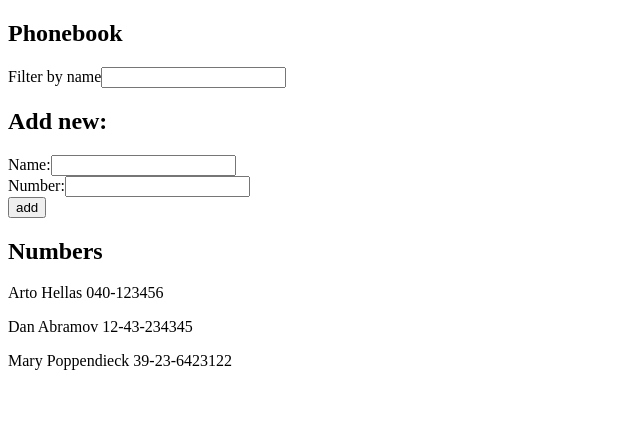
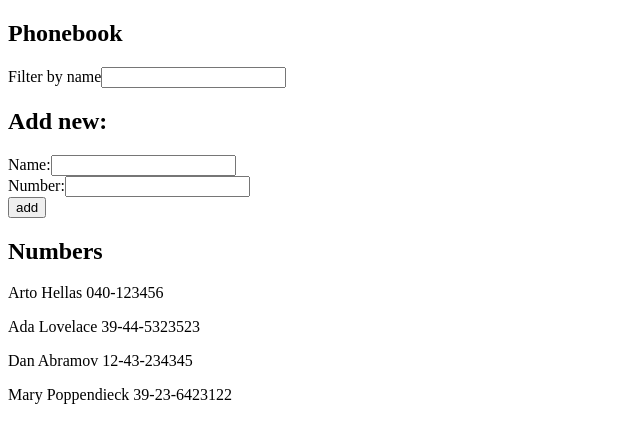
Before and after one commit to Waltsuuuu/puhelinluoettelo, a React (Vite) app: page / in a window 1280 px wide. Shown: the top 442 px of the page, without its empty margins (0-640 px from the left). Built offline with nearby package versions, Linux system fonts and the light colour scheme; data requests are answered from the project's data file.

Commit message:
Moved persons data to db.jsonand modified app to fetch data using axios and useEffect hook, step6 completed

```diff
--- /dev/null
+++ b/db.json
@@ -0,0 +1,24 @@
+{
+    "persons":[
+      {
+        "name": "Arto Hellas",
+        "number": "040-123456",
+        "id": "1"
+      },
+      {
+        "name": "Ada Lovelace",
+        "number": "39-44-5323523",
+        "id": "2"
+      },
+      {
+        "name": "Dan Abramov",
+        "number": "12-43-234345",
+        "id": "3"
+      },
+      {
+        "name": "Mary Poppendieck",
+        "number": "39-23-6423122",
+        "id": "4"
+      }
+    ]
+  }
--- a/package.json
+++ b/package.json
@@ -10,6 +10,7 @@
     "preview": "vite preview"
   },
   "dependencies": {
+    "axios": "^1.7.7",
     "react": "^18.3.1",
     "react-dom": "^18.3.1"
   },
--- a/src/App.jsx
+++ b/src/App.jsx
@@ -1,17 +1,25 @@
-import { useState } from 'react'
+import { useState, useEffect } from 'react'
 import Filter from './Components/FIlter'
 import PersonForm from './Components/PersonForm'
 import Persons from './Components/Persons'
+import axios from 'axios'
 
 const App = () => {
-  const [persons, setPersons] = useState([
-    { name: 'Arto Hellas', number: '040-123456'},
-    { name: 'Dan Abramov', number: '12-43-234345'},
-    { name: 'Mary Poppendieck', number: '39-23-6423122'}
-  ])
+  const [persons, setPersons] = useState([])
   const [newName, setNewName] = useState('')
   const [newNumber, setNewNumber] = useState('')
   const [searchQuery, setSearchQuery] = useState('')
+
+
+  useEffect(() => {
+    console.log('effect')
+    axios
+      .get('http://localhost:3001/persons')
+      .then(response => {
+        console.log('promise fulfilled')
+        setPersons(response.data)
+      })
+  }, [])
 
   const normalizeNumber = (number) => {
     // Remove spaces, dashes, etc. for comparison
```
Also changed, not shown: 1 other file (tests, documents, lock files or other folders).
